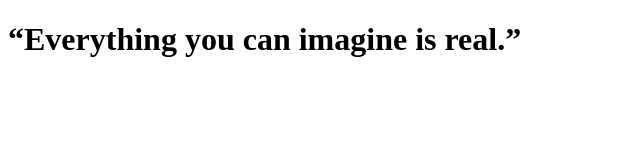
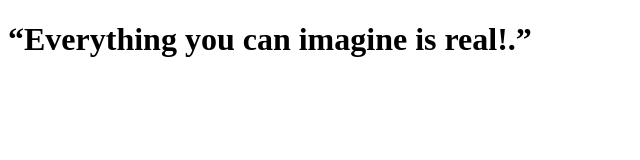
Before and after one commit to wfuregatti/clone-tabnews, a Next.js app: page / in a window 1280 px wide. Shown: the top 160 px of the page, without its empty margins (0-640 px from the left). Built offline with nearby package versions, Linux system fonts and the light colour scheme.

Commit message:
little change at the end of the quote

```diff
--- a/pages/index.js
+++ b/pages/index.js
@@ -1,5 +1,5 @@
 function Home() {
-    return <h1>“Everything you can imagine is real.”</h1>
+    return <h1>“Everything you can imagine is real!.”</h1>
 }
 
 export default Home;
```
